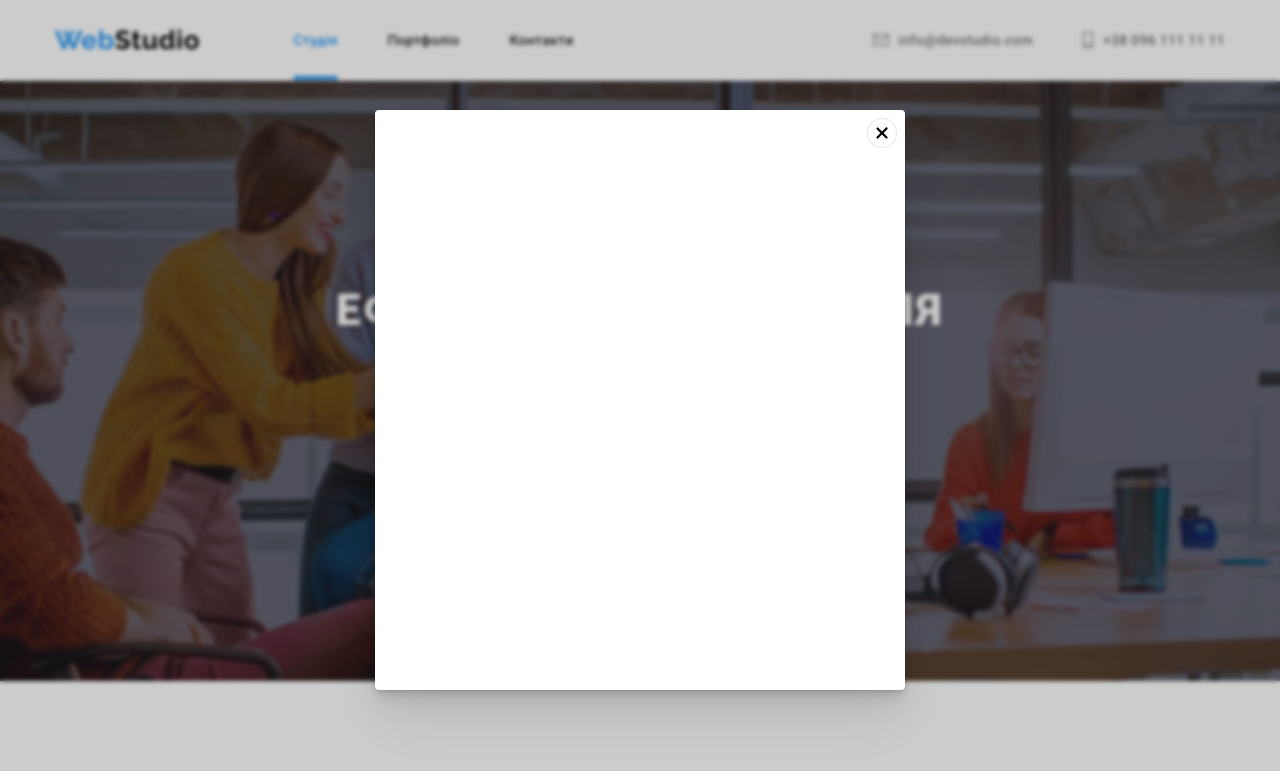
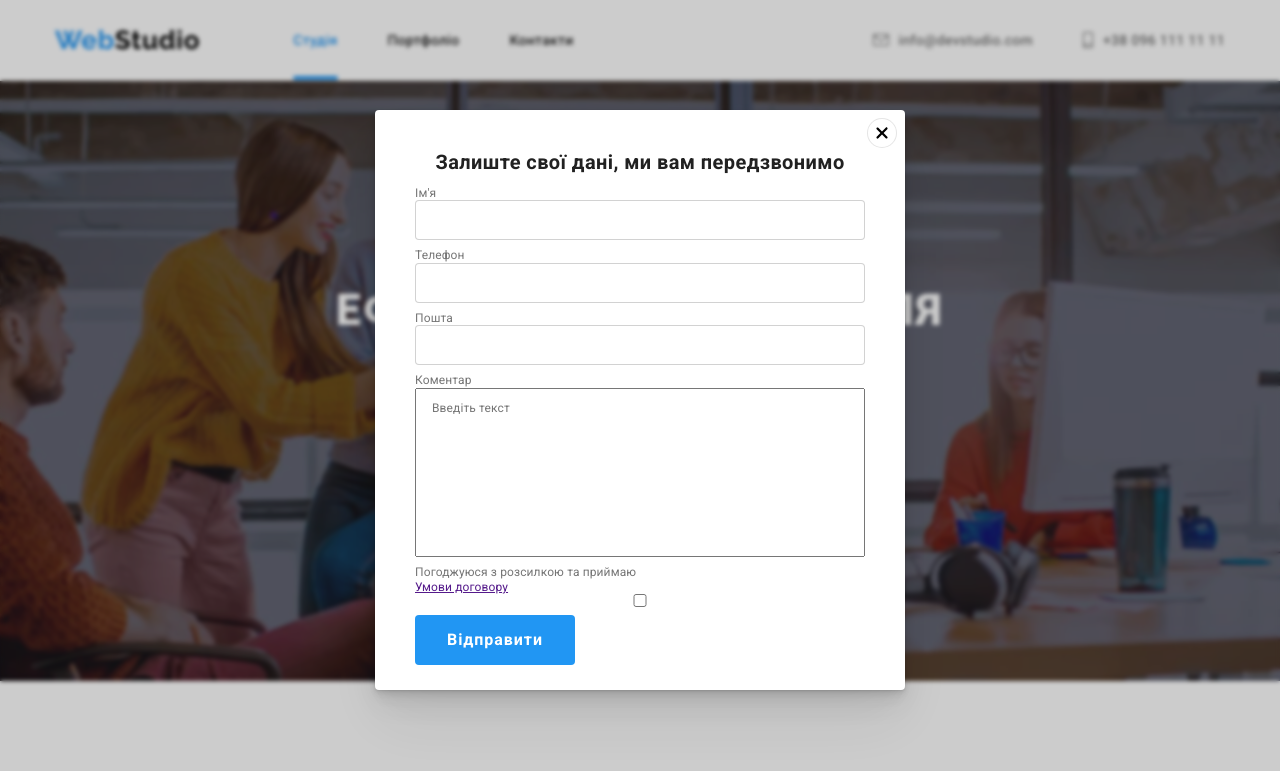
Before and after one commit to Ptz81/goit-markup-hw-05, a plain HTML site: page index.html in a window 1280 px wide. Both pictures are taken after a click on the button "Замовити послугу". Shown: the top 771 px of the page. Drawn offline with nearby package versions, Linux system fonts and the light colour scheme.

Commit message:
modal form

```diff
--- a/css/style.css
+++ b/css/style.css
@@ -62,6 +62,7 @@ body{
     font-family: 'Roboto', sans-serif;
     font-size: 14px;
     letter-spacing: 0.03em;
+
 
 }
 
@@ -770,7 +771,54 @@ border: 1px solid var(--border-header);
     fill: #000000;
 }
 
+label {
+    display: flex;
+    flex-direction: column;
 
+    margin-bottom: 8px;
+    font-size: 12px;
+    line-height: 1.2;
+    letter-spacing: 0.01em;
+    color: #757575;
+    position: relative;
+}
+
+.group-cover{
+    width: 450px;
+
+    margin-right: 40px;
+    margin-left: 40px;
+}
+
+.modal-name{
+    color: var(--title-text-color);
+    font-size: 20px;
+    line-height: 1.2;
+    font-weight: 700;
+    text-align: center;
+    margin: 40px 40px 12px 40px;
+}
+.input-form{
+    height: 40px;
+    padding-left: 40px;
+}
+input{
+    border: 1px solid rgba(33, 33, 33, 0.2);
+        border-radius: 4px;
+}
+textarea {
+    resize: none;
+    font-size: 12px;
+        line-height: 1.2;
+        letter-spacing: 0.01em;
+        padding: 12px 16px;
+        color: rgba(117, 117, 117, 0.5);
+}
+.icon-modal{
+    position: absolute;
+    top: 25px;
+    left: 15px;
+}
 /* ANIMATION */
 
 .heartbeat {
--- a/index.html
+++ b/index.html
@@ -65,7 +65,9 @@
       <section class="hero">
         <div class="container">
           <h1 class="hero-title text-focus-in">Ефективні рішення для вашого бізнесу</h1>
-          <button class="btn border-btn heartbeat" type="button" data-modal-open>Замовити послугу</button>
+          <button class="btn border-btn heartbeat" type="button" data-modal-open>
+            Замовити послугу
+          </button>
         </div>
       </section>
 
@@ -128,20 +130,17 @@
             <li class="activity-img">
               <img src="./images/box_1.jpg" width="370" alt="процес набору на клавіатурі" />
 
-                <p class="decoration-text">Десктопні додатки</p>
-
+              <p class="decoration-text">Десктопні додатки</p>
             </li>
             <li class="activity-img">
               <img src="./images/box_2.jpg" width="370" alt="жінка з телефоном в руках" />
 
-                <p class="decoration-text">Мобільні додатки</p>
-
+              <p class="decoration-text">Мобільні додатки</p>
             </li>
             <li class="activity-img">
               <img src="./images/box_3.jpg" width="370" alt="мужчина з планшетом в руках" />
 
-                <p class="decoration-text">Дизайнерські рішення</p>
-
+              <p class="decoration-text">Дизайнерські рішення</p>
             </li>
           </ul>
         </div>
@@ -446,15 +445,60 @@
       </div>
     </footer>
 
-<!-- MODAL -->
+    <!-- MODAL -->
 
     <div class="backdrop is-hidden" data-modal>
       <div class="modal">
         <button class="modal-btn" data-modal-close>
-          <svg class="modal-icon" width ="18" height ="18">
-            <use href ="./images/icons.svg#icon-close"></use>
+          <svg class="modal-icon" width="18" height="18">
+            <use href="./images/icons.svg#icon-close"></use>
           </svg>
         </button>
+
+        <p class="modal-name">Залиште свої дані, ми вам передзвонимо</p>
+        <form class="group-cover">
+          <div class="modal-group" role="group">
+            <label for="name"
+              >Ім'я
+              <svg class="icon-modal" width="18" height="18">
+                <use href="./images/icons.svg#icon-person-modal"></use>
+              </svg>
+              <input class="input-form" type="text" name="user_name" id="name" />
+            </label>
+            <label for="phone"
+              >Телефон
+              <svg class="icon-modal" width="18" height="18">
+                <use href="./images/icons.svg#icon-ring-modal"></use>
+              </svg>
+              <input class="input-form" type="tel" name="user_phone" id="phone" />
+            </label>
+            <label for="email"
+              >Пошта
+              <svg class="icon-modal" width="18" height="18">
+                <use href="./images/icons.svg#icon-envelope-modal"></use>
+              </svg>
+              <input class="input-form" type="email" name="user_email" id="email" />
+            </label>
+
+            <label for="comments"
+              >Коментар
+              <textarea
+                name="comments"
+                id="comments"
+                rows="10"
+                placeholder="Введіть текст"
+              ></textarea>
+            </label>
+          </div>
+          <div role="group">
+            <label for="agreement"
+              >Погоджуюся з розсилкою та приймаю <a href="">Умови договору </a>
+              <input type="checkbox" name="agreement" value="agreement" />
+            </label>
+          </div>
+
+          <button class="btn" type="submit">Відправити</button>
+        </form>
       </div>
     </div>
 
```
Also changed, not shown: images/icons.svg, images/svg separately/envelope-modal.svg (added), images/svg separately/icons form.svg (added), images/svg separately/person.svg (added), images/svg separately/ring.svg (added), images/svg separately/telegram.svg (added).
